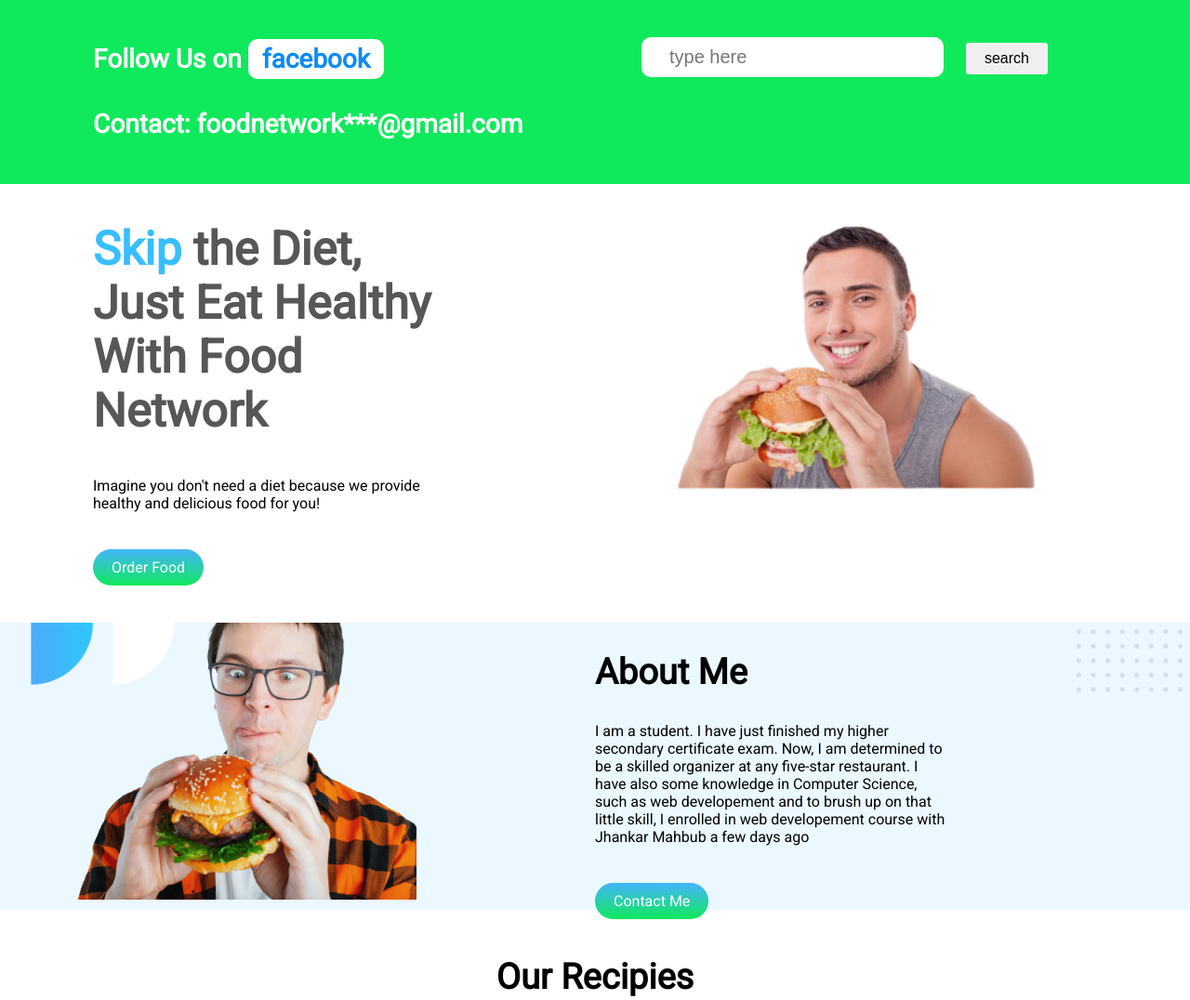
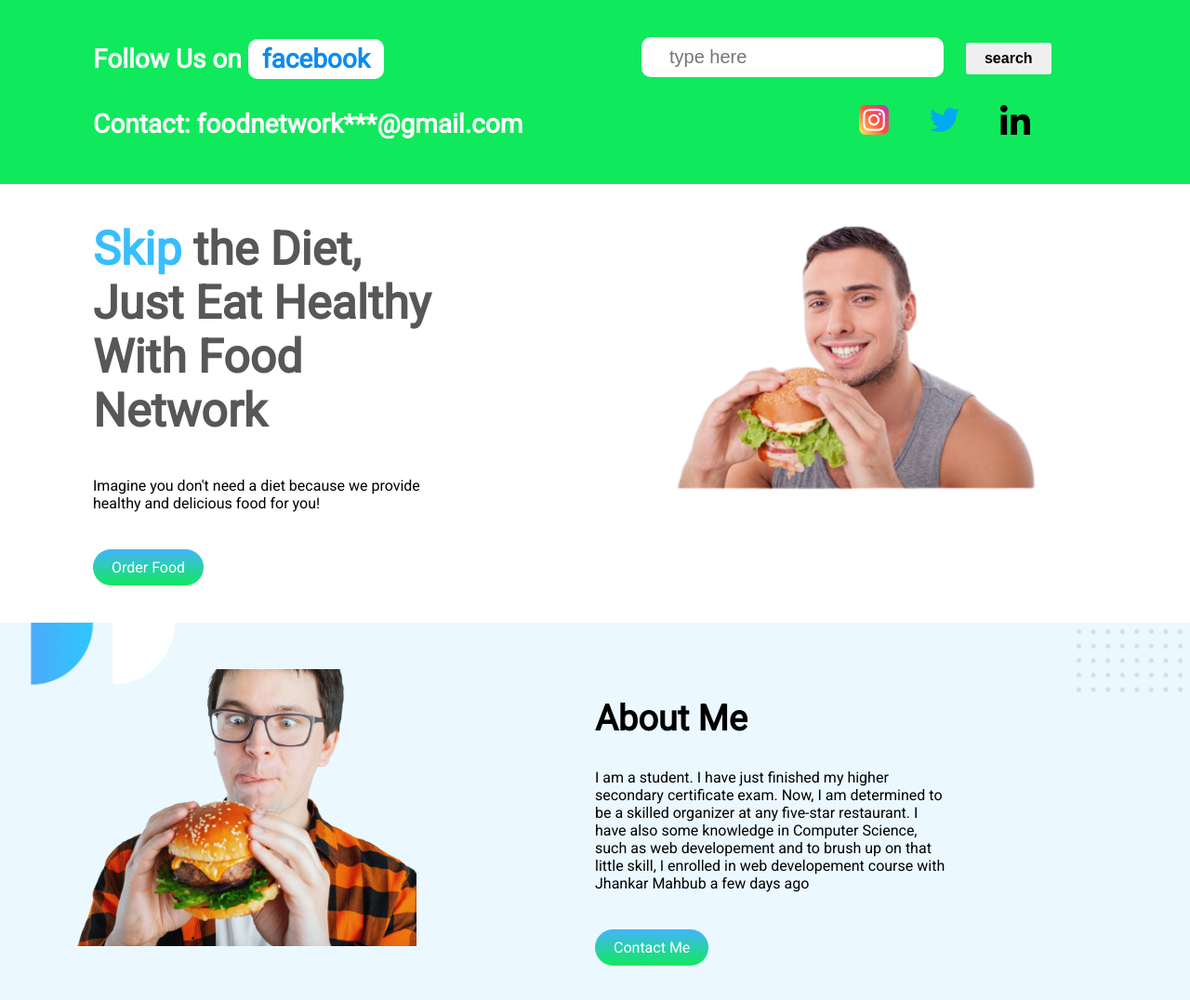
Before and after one commit to shuhelahm/food-network, a plain HTML site: page index.html in a window 1280 px wide. Shown: the top 1076 px of the page at 93% size. Drawn offline with Linux system fonts and the light colour scheme.

Commit message:
header social icon added

```diff
--- a/index.html
+++ b/index.html
@@ -19,8 +19,15 @@
                 <h4>Contact: foodnetwork***@gmail.com</h4>
             </div>
             <div class="header-right">
-                <input class="header-input" type="text" placeholder="type here">
-                <button class="header-btn" value="submit">search</button>
+                <div class="input-section">
+                    <input class="header-input" type="text" placeholder="type here">
+                    <button class="header-btn" value="submit">search</button>
+                </div>
+                <div class="social-icon-bar">
+                    <a class="social-icon" target="_blank" href="https://www.instagram.com"><img src="img/insta.png" alt=""></a>
+                    <a class="social-icon" target="_blank" href="https://www.twitter.com"><img src="img/twitter.png" alt=""></a>
+                    <a class="social-icon" target="_blank" href="https://www.linkedin.com"><img src="img/linkedin.png" alt=""></a>
+                </div>
             </div>
         </div>
     </header>
--- a/style.css
+++ b/style.css
@@ -56,6 +56,17 @@ a{
     border: none;
     border-radius: 3px;
     font-size: 16px;
+    font-weight: 700;
+    cursor: pointer;
+}
+
+.social-icon-bar{
+    padding-left: 214px;
+}
+
+.social-icon{
+    display: inline-block;
+    margin: 30px 20px 0;
 }
 
 .banner-section{
@@ -100,6 +111,7 @@ a{
     background-repeat: no-repeat;
     background-size: cover;
     margin-bottom: 50px;
+    padding: 50px 0;
 }
 
 .about-me-left{
@@ -164,6 +176,10 @@ a{
     border-radius: 10px;
 }
 
+.team-sectiion {
+    margin-bottom: 50px;
+}
+
 .team-sectiion h1{
     text-align: center;
     font-size: 38px;
```
Also changed, not shown: img/insta.png (added), img/linkedin.png (added), img/twitter.png (added).
